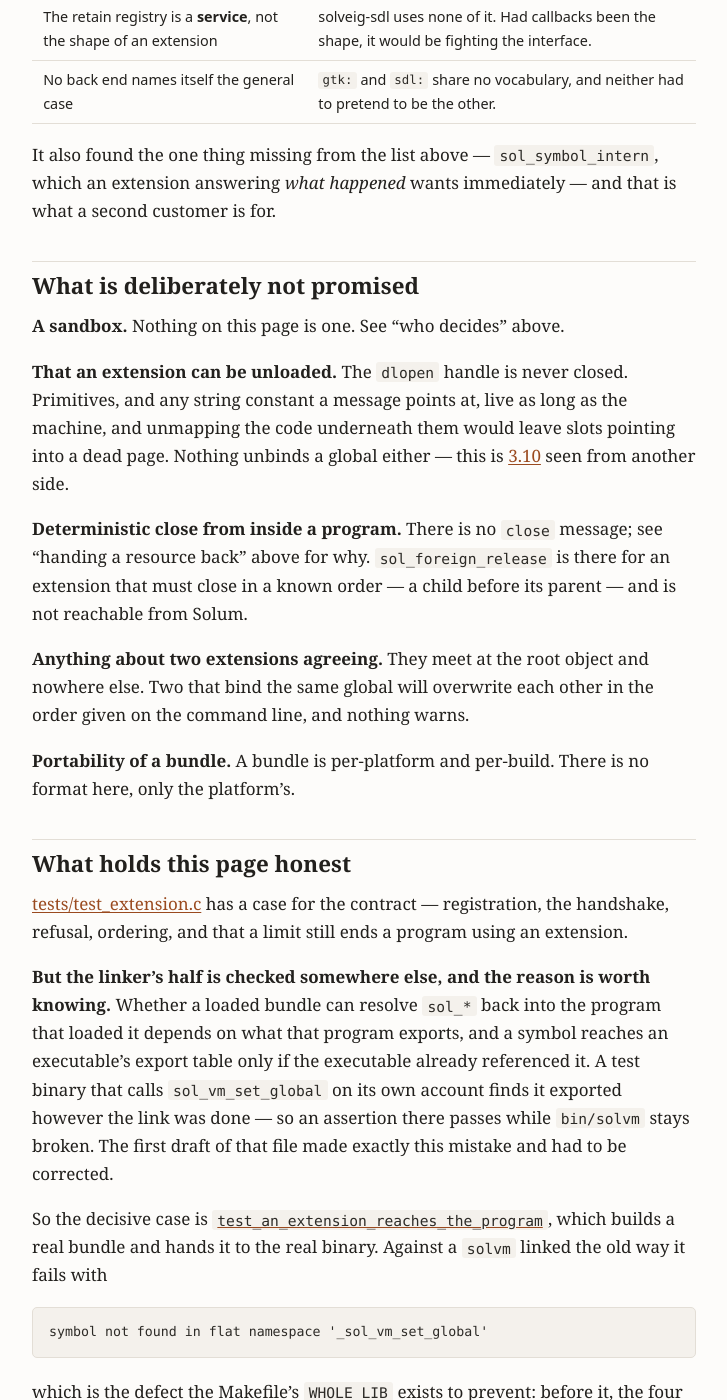
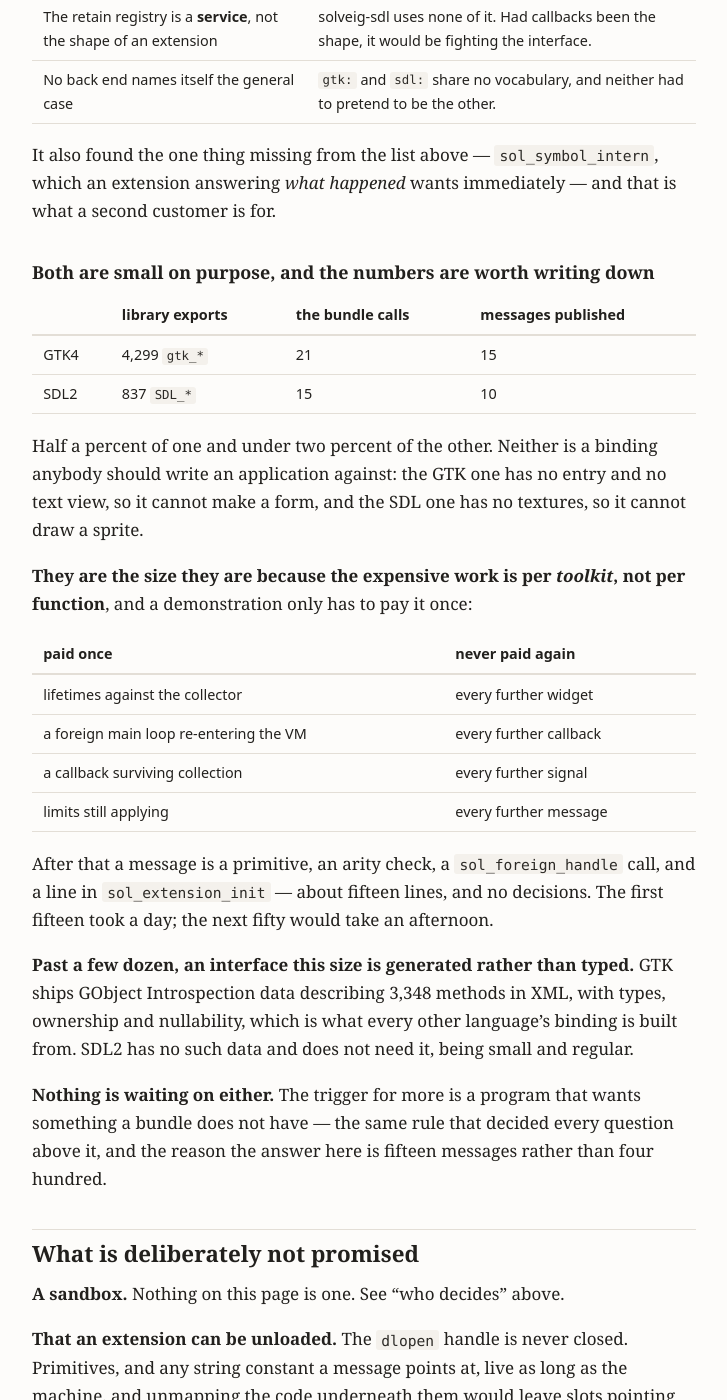
Before and after one commit to hansolovkarlsson/Solveig, a Jekyll site: the page built from docs/extensions.md, in a window 1280 px wide and 1400 px high, scrolled down 8146 px. Shown: the whole window, without its empty margins (276-1003 px from the left). Built offline with Jekyll 4.4.1, drawn with Linux system fonts in a browser that asks for light colours; our own code applies the rules of GitHub Pages for plain Markdown files.

Commit message:
How much of a toolkit a bundle covers, and why that is the right amount
Half a percent of GTK4 and under two percent of SDL2, with the numbers
written down because "a subset" could mean anything: 21 of 4,299 gtk_*
functions and 15 of 837 SDL_* ones, published as fifteen and ten
messages. Neither is a binding to write an application against -- the GTK
one cannot make a form and the SDL one cannot draw a sprite -- and both
say so.

The reason they are the size they are is that the expensive work is per
toolkit rather than per function: lifetimes against the collector, a
foreign main loop re-entering the VM, a callback surviving collection,
limits still applying. Each paid once. After that a message is fifteen
lines and no decisions.

And past a few dozen, an interface this size is generated rather than
typed: GTK ships GObject Introspection data describing 3,348 methods with
types, ownership and nullability, which is what every other language's
binding is built from. SDL2 has none and does not need it.

Nothing is waiting on either. The trigger for more is a program that
wants something a bundle does not have, which is the rule that decided
everything else here.

Co-Authored-By: Claude Opus 5 <noreply@anthropic.com>
Claude-Session: https://claude.ai/code/session_014Emnizwfra15qgDU979HaB

```diff
--- a/docs/extensions.md
+++ b/docs/extensions.md
@@ -339,6 +339,42 @@ It also found the one thing missing from the list above — `sol_symbol_intern`,
 which an extension answering *what happened* wants immediately — and that is
 what a second customer is for.
 
+### Both are small on purpose, and the numbers are worth writing down
+
+| | library exports | the bundle calls | messages published |
+| --- | --- | --- | --- |
+| GTK4 | 4,299 `gtk_*` | 21 | 15 |
+| SDL2 | 837 `SDL_*` | 15 | 10 |
+
+Half a percent of one and under two percent of the other. Neither is a binding
+anybody should write an application against: the GTK one has no entry and no
+text view, so it cannot make a form, and the SDL one has no textures, so it
+cannot draw a sprite.
+
+**They are the size they are because the expensive work is per *toolkit*, not
+per function**, and a demonstration only has to pay it once:
+
+| paid once | never paid again |
+| --- | --- |
+| lifetimes against the collector | every further widget |
+| a foreign main loop re-entering the VM | every further callback |
+| a callback surviving collection | every further signal |
+| limits still applying | every further message |
+
+After that a message is a primitive, an arity check, a `sol_foreign_handle`
+call, and a line in `sol_extension_init` — about fifteen lines, and no decisions.
+The first fifteen took a day; the next fifty would take an afternoon.
+
+**Past a few dozen, an interface this size is generated rather than typed.** GTK
+ships GObject Introspection data describing 3,348 methods in XML, with types,
+ownership and nullability, which is what every other language's binding is built
+from. SDL2 has no such data and does not need it, being small and regular.
+
+**Nothing is waiting on either.** The trigger for more is a program that wants
+something a bundle does not have — the same rule that decided every question
+above it, and the reason the answer here is fifteen messages rather than four
+hundred.
+
 ## What is deliberately not promised
 
 **A sandbox.** Nothing on this page is one. See "who decides" above.
```
